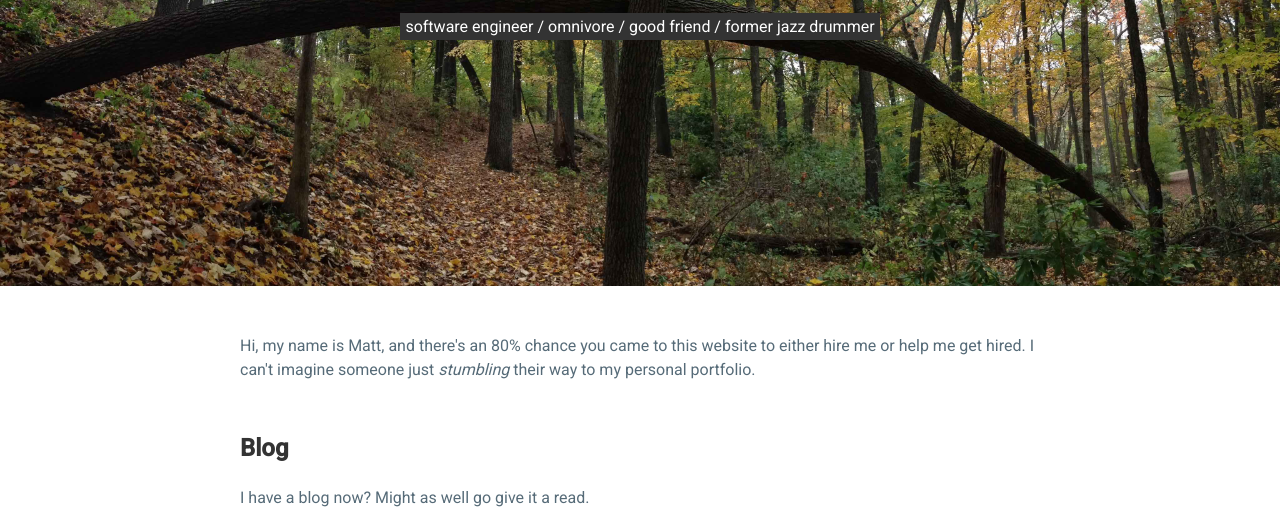
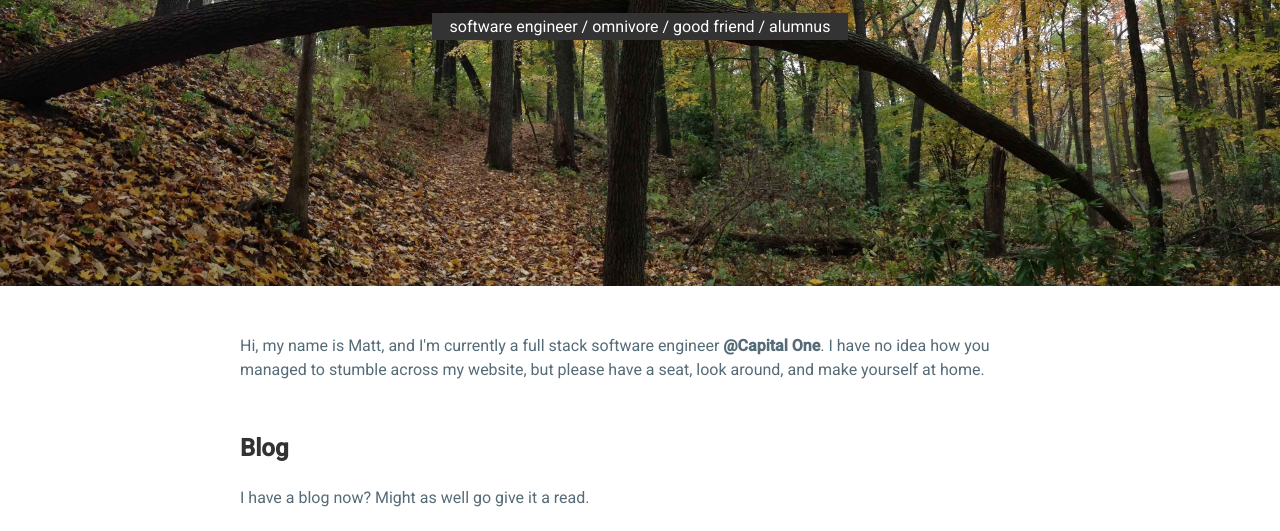
Before and after one commit to mattjp/personal_site, a plain HTML site: page indexNew.html in a window 1280 px wide. Shown: the part 258-789 px from the top of the page. Drawn offline with Linux system fonts and the light colour scheme.

Commit message:
slow and steady

```diff
--- a/indexNew.html
+++ b/indexNew.html
@@ -14,14 +14,14 @@
 <body>
   <header>
     <h1>Matt Peretick</h1>
-    <p>software engineer / omnivore / good friend / former jazz drummer</p>
+    <p>software engineer / omnivore / good friend / alumnus</p>
   </header>
 
   <main>
 
-    <p>Hi, my name is Matt, and there's an 80% chance you came to this website to
-    either hire me or help me get hired. I can't imagine someone just
-    <em>stumbling</em> their way to my personal portfolio.</p>
+    <p>Hi, my name is Matt, and I'm currently a full stack software engineer
+    <b>@Capital One</b>. I have no idea how you managed to stumble across my
+    website, but please have a seat, look around, and make yourself at home.
 
     <h2>Blog</h2>
     <p>I have a blog now? Might as well go give it a read.</p>
--- a/styleNew.css
+++ b/styleNew.css
@@ -48,7 +48,7 @@ header p {
   background-color: #333;
   color: white;
   margin: 1em auto;
-  max-width: 30em;
+  max-width: 26em;
   padding: 0.25em 0;
 }
 
```
